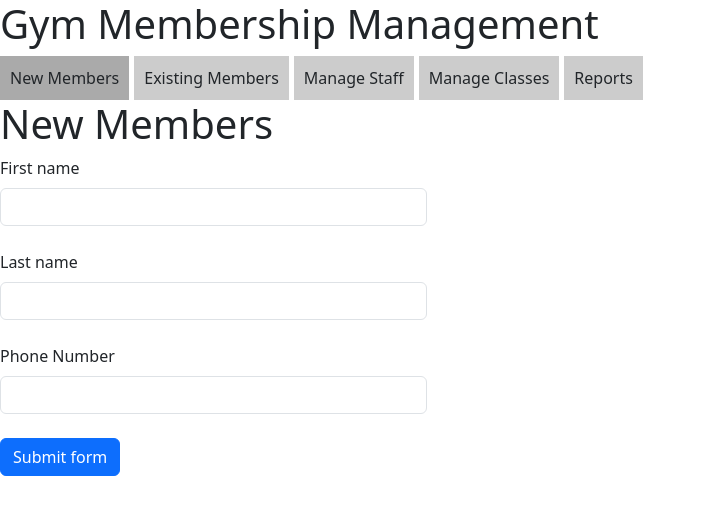
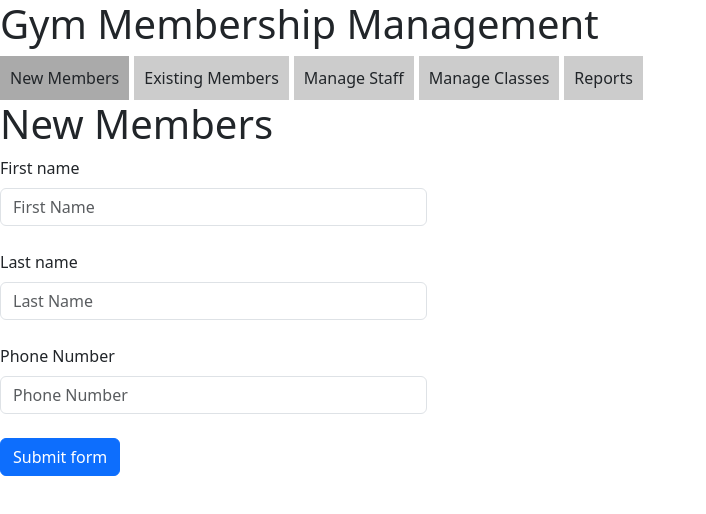
Before and after one commit to sgill994/gym-mgmt-app, a React app: page / in a window 1280 px wide. Shown: the top 514 px of the page, without its empty margins (0-706 px from the left). Built offline with nearby package versions, Linux system fonts and the light colour scheme.

Commit message:
Form starter
finally started this dumb form

```diff
--- a/src/components/NewMemberForm.js
+++ b/src/components/NewMemberForm.js
@@ -4,13 +4,10 @@ const NewMemberForm = ({ addMember }) => {
   const [validated, setValidated] = useState(false);
 
   const handleSubmit = (event) => {
-    event.preventDefault()
+    event.preventDefault();
     const form = event.currentTarget;
 
-    if (form.checkValidity() === false) {
-      event.stopPropagation();
-
-    } else {
+    if (form.checkValidity() === true) { // Check if form is valid
       const formData = new FormData(form);
       const firstName = formData.get('firstName');
       const lastName = formData.get('lastName');
@@ -19,8 +16,9 @@ const NewMemberForm = ({ addMember }) => {
 
       addMember({ firstName, lastName, phoneNumber });
       form.reset();
-      setValidated(false);
     }
+
+    // Set validated state after form validation
     setValidated(true);
   };
 
@@ -31,19 +29,19 @@ const NewMemberForm = ({ addMember }) => {
 
         <div className="col-md-4">
           <label htmlFor="validationCustom01" className="form-label">First name</label>
-          <input type="text" className="form-control" id="validationCustom01" name="firstName" required />
+          <input type="text" className="form-control" id="validationCustom01" placeholder="First Name" name="firstName" required />
           <div className="valid-feedback">Looks good!</div>
         </div>
         <br/>
         <div className="col-md-4">
           <label htmlFor="validationCustom02" className="form-label">Last name</label>
-          <input type="text" className="form-control" id="validationCustom02" name="lastName" required />
+          <input type="text" className="form-control" id="validationCustom02" placeholder="Last Name" name="lastName" required />
           <div className="valid-feedback">Looks good!</div>
         </div>
         <br />
         <div className="col-md-4">
           <label htmlFor="validationCustom03" className="form-label">Phone Number</label>
-          <input type="text" className="form-control" id="validationCustom03" name="phoneNumber" required />
+          <input type="text" className="form-control" id="validationCustom03" placeholder="Phone Number" name="phoneNumber" required />
           <div className="valid-feedback">Looks good!</div>
           <br />
           <button className="btn btn-primary" type="submit">Submit form</button>
```
